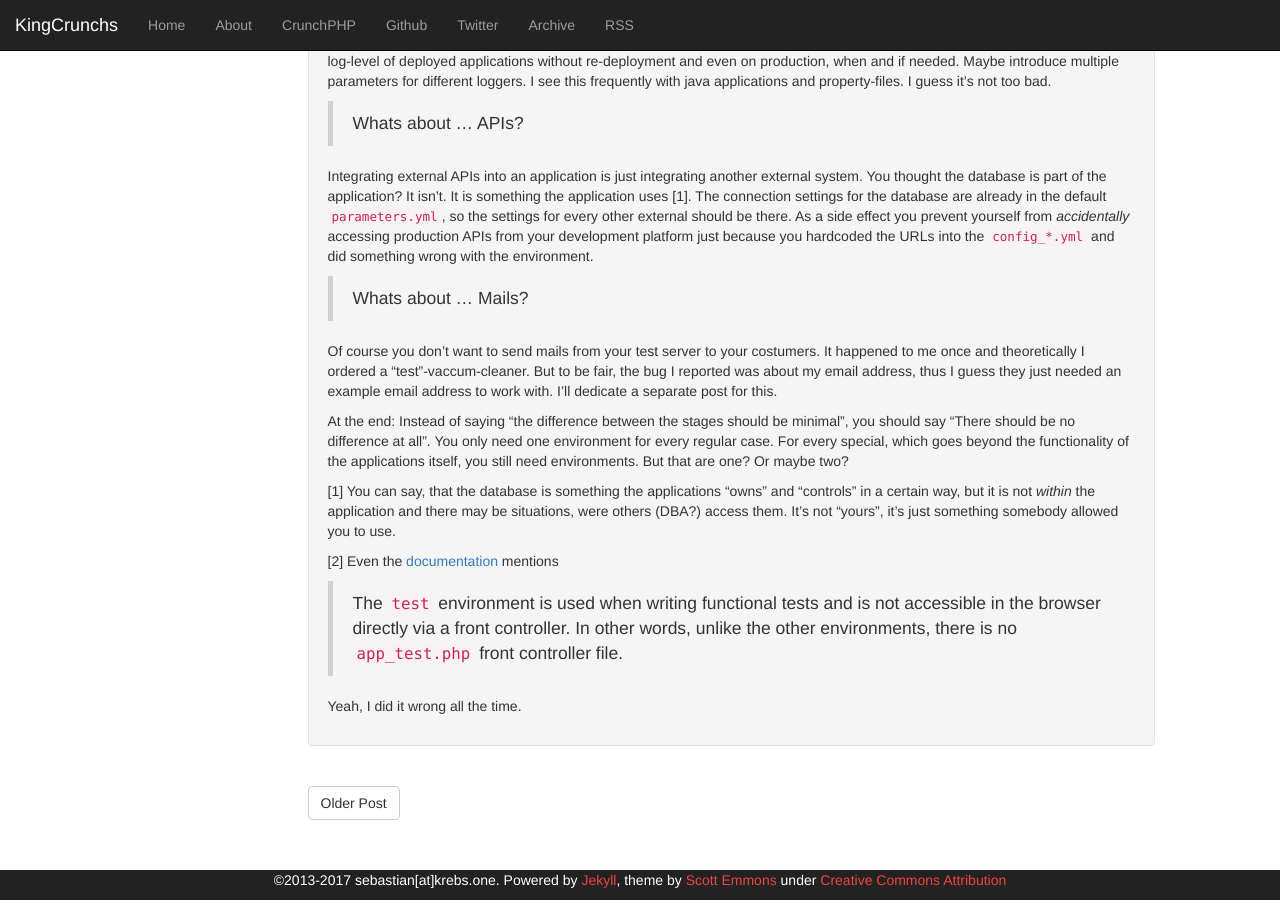
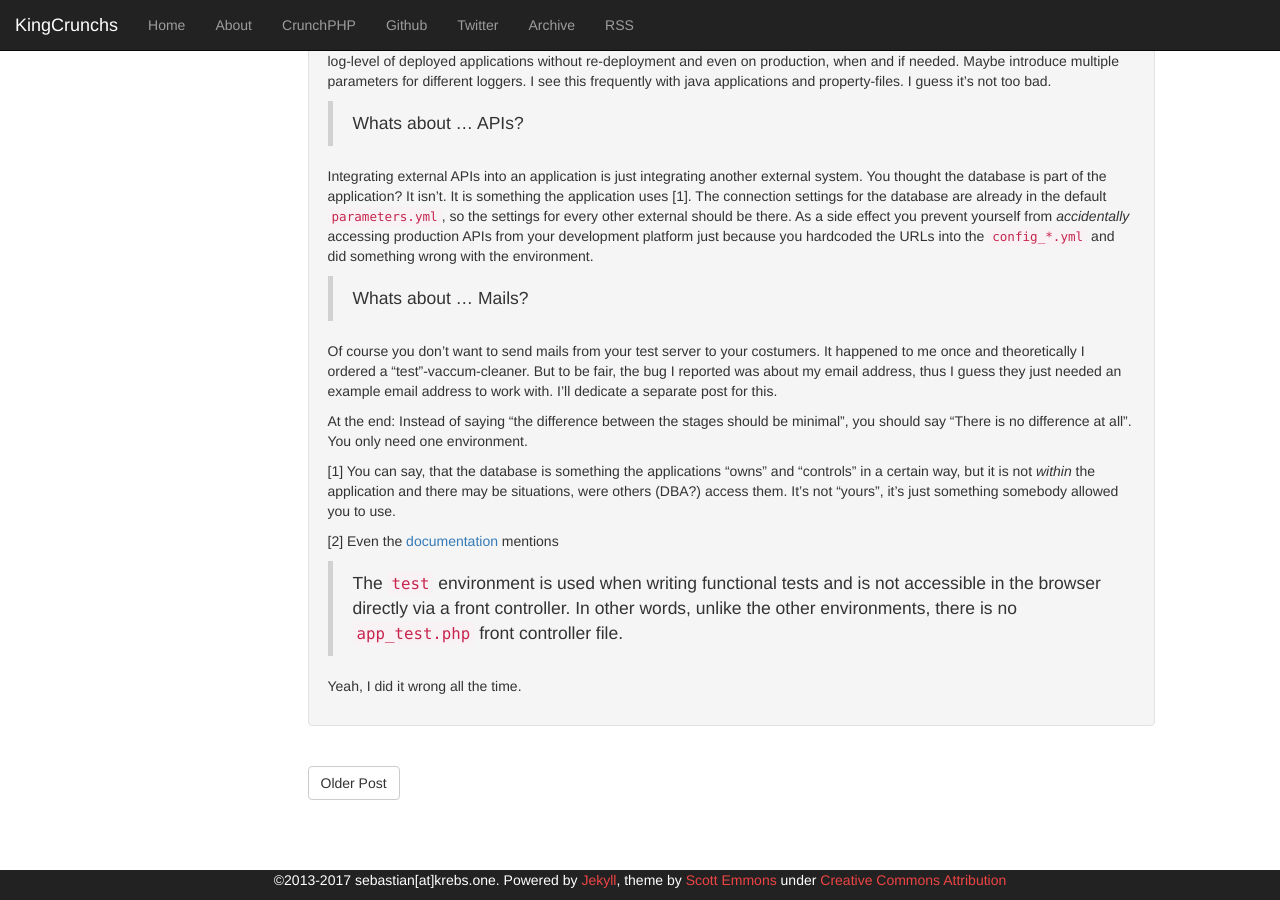
Before and after one commit to KingCrunch/KingCrunch.github.io, a Jekyll site: the page built from _posts/2017-04-12-understood-symfony-environments.md, in a window 1280 px wide and 900 px high, scrolled down 714 px. Built offline with Jekyll 4.4.1, drawn with Linux system fonts in a browser that asks for light colours; nearby versions of some CDN libraries; comment, search, counter and statistics services are not loaded.

Commit message:
Changed wording of "Understood Symfony Environments"

```diff
--- a/_posts/2017-04-12-understood-symfony-environments.md
+++ b/_posts/2017-04-12-understood-symfony-environments.md
@@ -70,9 +70,7 @@ reported was about my email address, thus I guess they just needed an example em
 address to work with. I'll dedicate a separate post for this.
 
 At the end: Instead of saying "the difference between the stages should be minimal", you
-should say "There should be no difference at all". You only need one environment for every
-regular case. For every special, which goes beyond the functionality of the applications itself,
-you still need environments. But that are one? Or maybe two?
+should say "There is no difference at all". You only need one environment.
 
 
 
```
